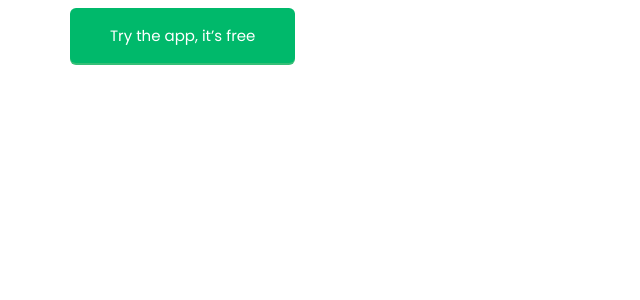
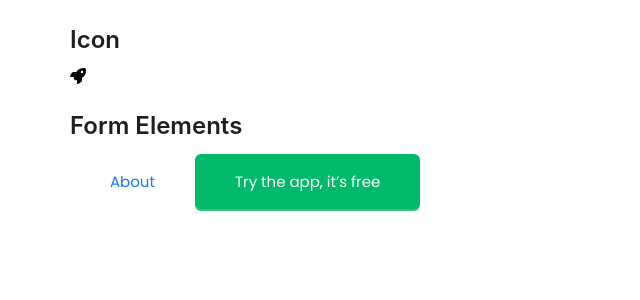
Before and after one commit to freewebpconverter/freewebpconverter-web, a Next.js app: page /components in a window 1280 px wide. Shown: the top 300 px of the page, without its empty margins (0-640 px from the left). Built offline with nearby package versions, Linux system fonts and the light colour scheme.

Commit message:
[feat] FontAwesome icon init.

```diff
--- a/package.json
+++ b/package.json
@@ -9,6 +9,9 @@
     "lint": "next lint"
   },
   "dependencies": {
+    "@fortawesome/fontawesome-svg-core": "^6.2.1",
+    "@fortawesome/free-solid-svg-icons": "^6.2.1",
+    "@fortawesome/react-fontawesome": "^0.2.0",
     "@next/font": "13.1.5",
     "@types/formidable": "^2.0.5",
     "@types/node": "18.11.18",
--- /dev/null
+++ b/src/components/atoms/icon/index.tsx
@@ -0,0 +1,11 @@
+import React from "react";
+import {
+  FontAwesomeIcon,
+  FontAwesomeIconProps,
+} from "@fortawesome/react-fontawesome";
+
+const Icon = ({ ...rest }: FontAwesomeIconProps) => {
+  return <FontAwesomeIcon {...rest} />;
+};
+
+export default Icon;
--- a/src/components/atoms/index.ts
+++ b/src/components/atoms/index.ts
@@ -1,4 +1,5 @@
 import Button from "./button";
 import Container from "./container";
+import Icon from "./icon";
 
-export { Button, Container };
+export { Button, Container, Icon };
--- a/src/pages/_app.tsx
+++ b/src/pages/_app.tsx
@@ -1,6 +1,11 @@
 import "@/styles/globals.css";
+import "@fortawesome/fontawesome-svg-core/styles.css";
+
 import { appWithTranslation } from "next-i18next";
+import { config } from "@fortawesome/fontawesome-svg-core";
 import type { AppProps } from "next/app";
+
+config.autoAddCss = false;
 
 const App = ({ Component, pageProps }: AppProps) => {
   return <Component {...pageProps} />;
--- a/src/pages/components/index.tsx
+++ b/src/pages/components/index.tsx
@@ -1,10 +1,18 @@
 import React from "react";
 
-import { Button, Container } from "@components/atoms";
+import { Typography } from "antd";
+import { faRocket } from "@fortawesome/free-solid-svg-icons";
+import { Button, Container, Icon } from "@components/atoms";
+
+const { Title } = Typography;
 
 const ComponentsPage = () => {
   return (
     <Container>
+      <Title level={3}>Icon</Title>
+      <Icon icon={faRocket} />
+      <Title level={3}>Form Elements</Title>
+      <Button type="link">About</Button>
       <Button type="primary">Try the app, it’s free</Button>
     </Container>
   );
```
Also changed, not shown: 1 other file (tests, documents, lock files or other folders).
